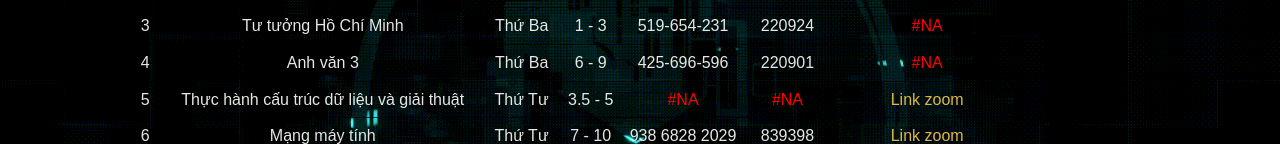
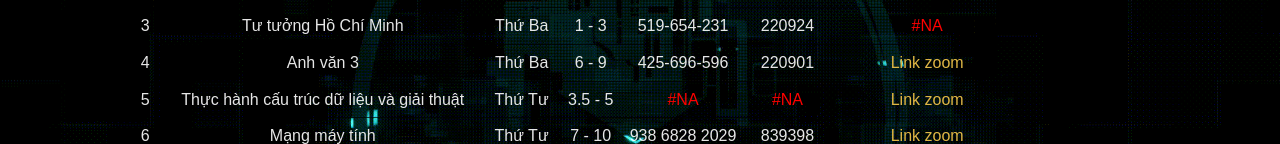
Before and after one commit to nltruonq/20ctt4c-nlt, a plain HTML site: page index.html in a window 1280 px wide. Shown: the part 275-419 px from the top of the page. Drawn offline with Linux system fonts and the light colour scheme.

Commit message:
Update index.html

```diff
--- a/index.html
+++ b/index.html
@@ -77,7 +77,7 @@
                             <td>6 - 9</td>
                             <td>425-696-596</td>
                             <td>220901</td>
-                            <td><a class="NA"  href="#" target="_blank">#NA</a></td></tr><tr class="schedule-item">
+                            <td><a class=""  href="https://us02web.zoom.us/j/425696596?pwd=NmxJT0gxRFRZQlJTSFRaakFtVkVuZz09" target="_blank">Link zoom</a></td></tr><tr class="schedule-item">
 
                             <td class="index hidden-mb">5</td>
                             <td>Thực hành cấu trúc dữ liệu và giải thuật</td>
```
